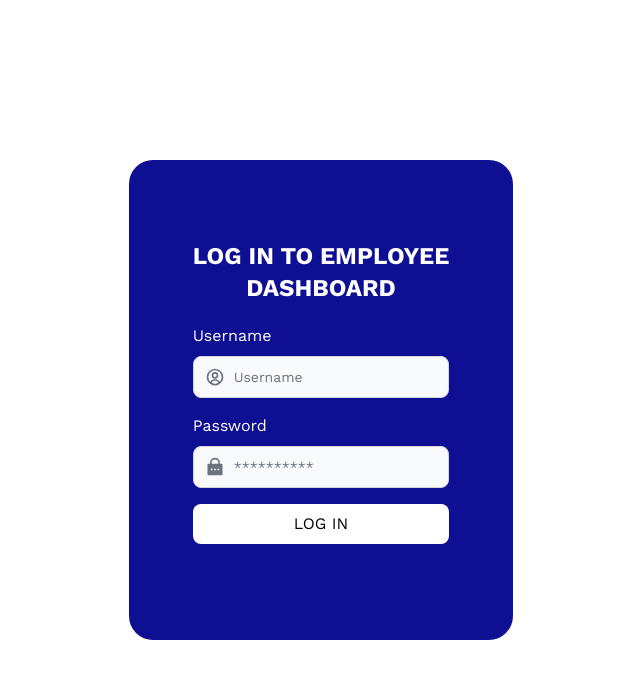
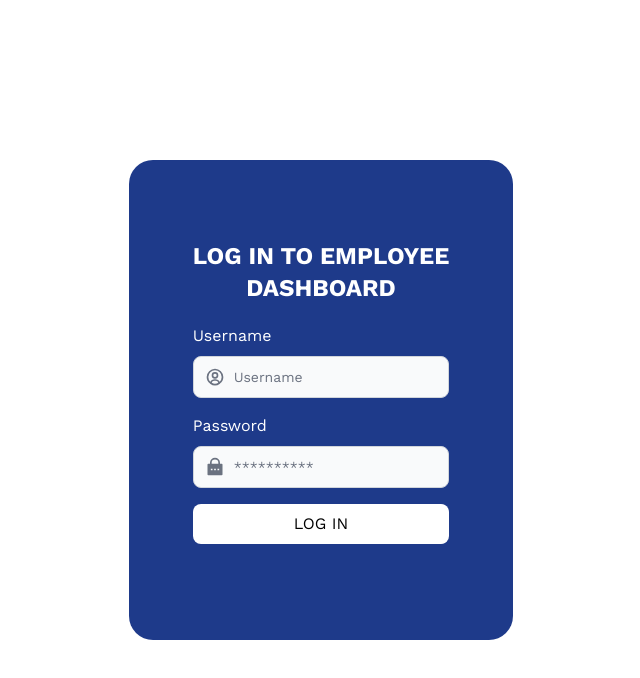
Before and after one commit to arvy-rence/docxtogo-admin, a Next.js app: page / in a window 1280 px wide. Shown: the top 678 px of the page, without its empty margins (319-959 px from the left). Built offline with nearby package versions, Linux system fonts and the light colour scheme.

Commit message:
[UPDATE] / Change primary color for now

```diff
--- a/tailwind.config.js
+++ b/tailwind.config.js
@@ -13,7 +13,8 @@ module.exports = {
         work: ["Work Sans", "sans-serif"],
       },
       colors: {
-        primary: "#0f0f93",
+        // primary: "#0f0f93",
+        primary: "#1e3a8a",
       }
     },
   },
```
